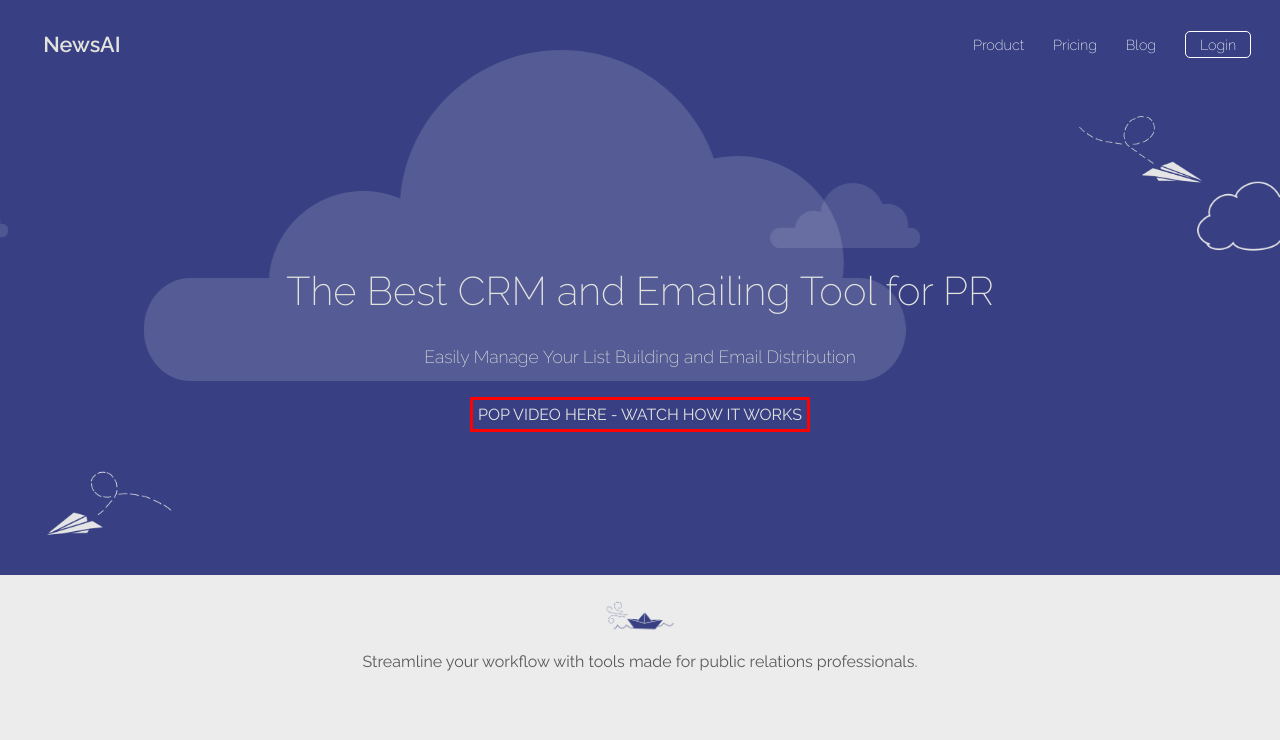
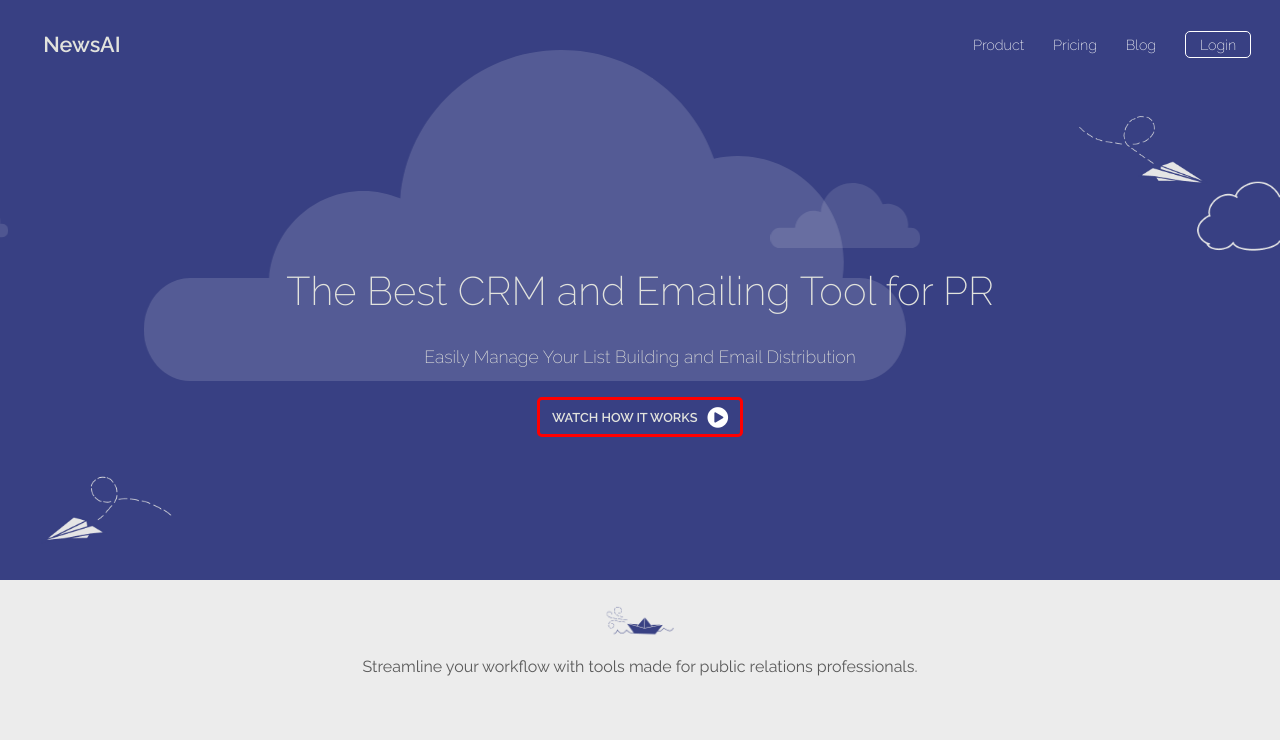
Before and after one commit to news-ai/site-revamp, a React (Create React App) app: page / in a window 1280 px wide. Shown: the top 740 px of the page. Built offline with nearby package versions, Linux system fonts and the light colour scheme.

Commit message:
hovercard css figured out

```diff
--- a/src/Home.js
+++ b/src/Home.js
@@ -113,11 +113,13 @@ const Landing = ({content}) => (
         justifyContent: 'center',
         marginTop: 30,
       }} >
-        <div style={{
-          border: '3px solid red',
-          padding: 5
+        <div className='vertical-center' style={{
+          border: `3px solid ${BASERED}`,
+          borderRadius: '0.3em',
+          padding: '5px 12px'
         }}>
-        POP VIDEO HERE - WATCH HOW IT WORKS
+          <span style={{marginRight: 10, fontSize: '0.8em', fontWeight: 600}} >WATCH HOW IT WORKS</span>
+          <FontIcon className='fa fa-play-circle' color='#fff' />
         </div>
       </div>
 
@@ -147,10 +149,11 @@ const FeatureCard = ({imgAlt, imgSrc, headline, description}) => (
   );
 
 const HoverCard = styled.div`
-  flex-basis: 500px;
+  width: 500px;
   background: #F8F8F8;
   margin: 10px 0;
   padding: 20px 10px;
+  box-shadow: none;
   transition: box-shadow 0.3s;
 
   & :hover {
@@ -206,9 +209,14 @@ const Home = props => {
             display: 'flex',
             justifyContent: 'space-around',
             flexFlow: 'row wrap',
-            marginTop: 20
+            marginTop: 20,
           }} >
-            <HoverCard>
+            <div className='box-shadow hoverCard' style={{
+              width: 500,
+              background: '#F8F8F8',
+              margin: '10px 0',
+              padding: '20px 10px',
+            }}>
               <div>
                 <span>Freelancer/Small Agency</span>
               </div>
@@ -235,7 +243,7 @@ const Home = props => {
                   </a>
                 </div>
               </div>
-            </HoverCard>
+            </div>
 
             <div style={{
               flexBasis: 500,
--- a/src/css/stylesheet.css
+++ b/src/css/stylesheet.css
@@ -220,6 +220,16 @@ span {
   }
 }
 
+/* hover feature card */
+.hoverCard {
+  box-shadow: 0 3px 5px 0 rgba(0,0,0,0.08);
+  transition: box-shadow 0.3s ease-in-out;
+}
+
+.hoverCard:hover {
+  box-shadow: 0 5px 15px 2px rgba(0, 0, 0, 0.1);
+}
+
 /* content */
 
 #content {
```
